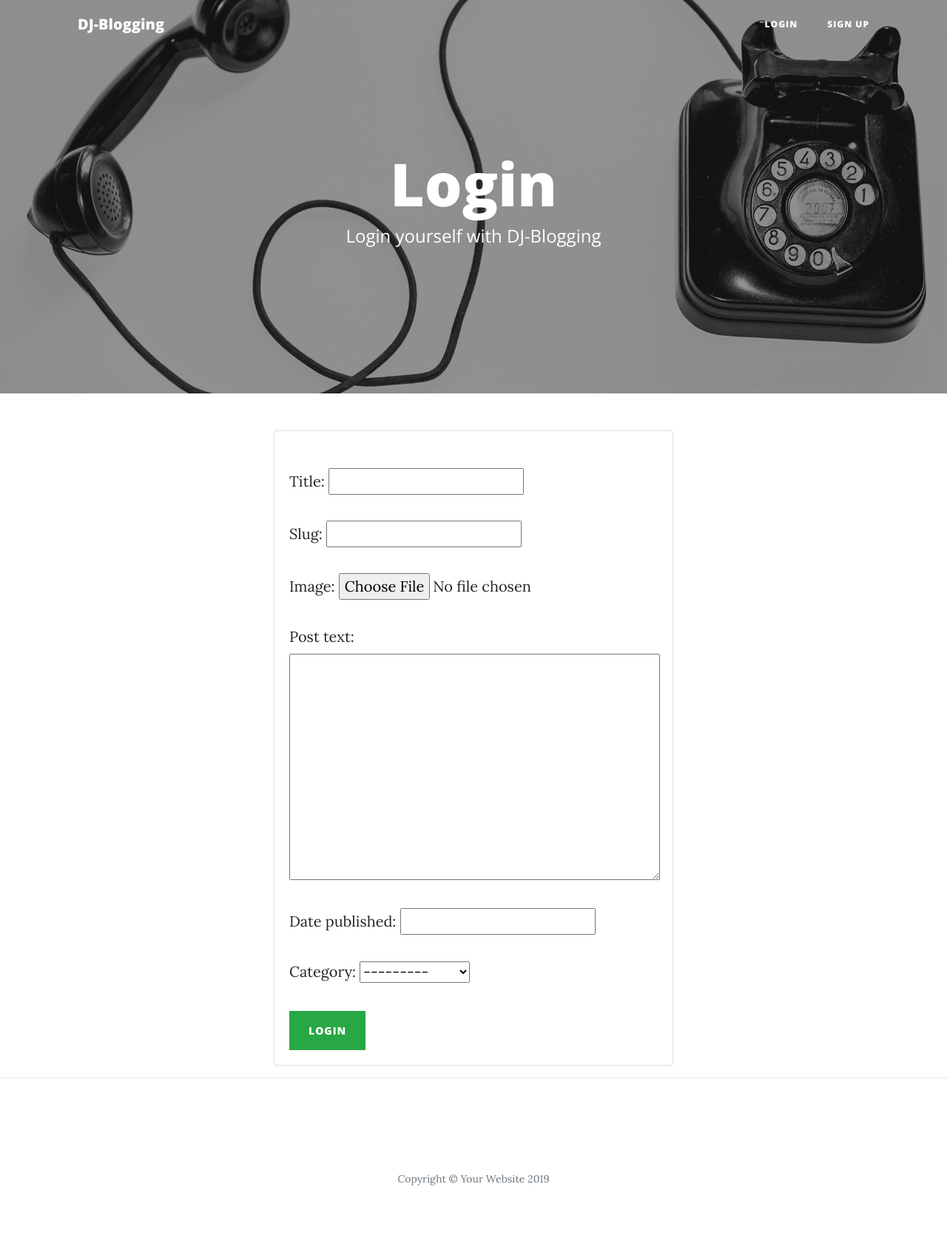
After one commit to ajayyadavexpo/django_blog, a Django app: page /add-post/ in a window 1280 px wide. The commit adds this page. Shown: the whole page at 74% size. Run offline with Django 3.2, Linux system fonts and the light colour scheme; data comes from the database, SQL or seed files in the repository; both versions use the stored data as it was after the commit; some libraries are stand-ins or nearby versions.

Commit message:
Adding post by the user

```diff
--- a/blogs/forms.py
+++ b/blogs/forms.py
@@ -1,6 +1,7 @@
 from django import forms
 from django.contrib.auth.forms import UserCreationForm,AuthenticationForm
 from django.contrib.auth.models import User
+from .models import Post
 
 
 class RegisterForm(UserCreationForm):
@@ -14,3 +15,9 @@ class LoginForm(AuthenticationForm):
     class Meta:
     	model = User
     	fields = ["email", "password"]
+
+
+class PostForm(forms.ModelForm):
+	class Meta:
+		model = Post
+		fields = ["title","slug","image","post_text","pub_date","category"]
--- a/blogs/models.py
+++ b/blogs/models.py
@@ -1,8 +1,10 @@
 from django.db import models
+from django.conf import settings
 from django.utils import timezone
 import datetime
 # Create your models here.
 
+User = settings.AUTH_USER_MODEL
 
 class Category(models.Model):
 	category_text = models.CharField(max_length=200)
@@ -26,8 +28,12 @@ class Post(models.Model):
 	post_text = models.TextField()
 	pub_date = models.DateTimeField('Date published')
 	category = models.ForeignKey(Category, on_delete=models.CASCADE)
+	user = models.ForeignKey(User,default=1,null=True,on_delete=models.SET_NULL)
+	ORDER_STATUS = ((0, 'draft'), (1, 'publish'))
+	status = models.SmallIntegerField(choices=ORDER_STATUS)
+
 	def __str__(self):
-		return self.post_text
+		return self.title
 	def was_published_recently(self):
 		return self.pub_date>=timezone.now() - datetime.timedelta(days=1)
 	def save(self, *args, **kwargs):
--- /dev/null
+++ b/blogs/templates/blogs/add-post.html
@@ -0,0 +1,38 @@
+{% extends './layouts.html' %}
+{% load static %}
+{% block header %}
+
+  <header class="masthead" style="background-image: url({% static 'blogs/theme/img/contact-bg.jpg' %})">
+    <div class="overlay"></div>
+    <div class="container">
+      <div class="row">
+        <div class="col-lg-8 col-md-10 mx-auto">
+          <div class="page-heading">
+            <h1>Login</h1>
+            <span class="subheading">Login yourself with DJ-Blogging</span>
+          </div>
+        </div>
+      </div>
+    </div>
+  </header>
+
+
+
+{% endblock %}
+
+{% block content %}
+
+<div class="row justify-content-center">
+	<div class="col-sm-6">
+		<div class="card p-20">
+			<form method="post" class="from-group" enctype="multipart/form-data">
+				{% csrf_token %}
+				{{form.as_p}}
+				<button type="submit" class="btn btn-success">Login</button>
+			</form>
+		</div>
+	</div>
+</div>
+
+
+{% endblock %}
--- a/blogs/templates/blogs/home.html
+++ b/blogs/templates/blogs/home.html
@@ -3,7 +3,7 @@
 {% load static %}
 {% block header %}
 
-  <header class="masthead" style="background-image: url({% static 'blogs/theme/img/contact-bg.jpg' %})">
+  <header class="masthead" style="background-image: url({% static 'blogs/theme/img/profile.jpg' %})">
     <div class="overlay"></div>
     <div class="container">
       <div class="row">
@@ -11,6 +11,8 @@
           <div class="page-heading">
             <h1>Welcome</h1>
             <span class="subheading">Hello, {{ request.user.username}}</span>
+            <br>
+            <a class="btn btn-primary" href="/add-post">New Post</a>
           </div>
         </div>
       </div>
--- a/blogs/templates/blogs/index.html
+++ b/blogs/templates/blogs/index.html
@@ -4,7 +4,7 @@
 {% block header %}
 
   <!-- Page Header -->
-  <header class="masthead" style="background-image: url({% static 'blogs/theme/img/home-bg.jpg' %})">
+  <header class="masthead" style="background-image: url({% static 'blogs/theme/img/banner.jpg' %})">
     <div class="overlay"></div>
     <div class="container">
       <div class="row">
--- a/blogs/urls.py
+++ b/blogs/urls.py
@@ -10,5 +10,6 @@ urlpatterns=[
     path('register/', views.Userregister, name='userregister'),
     path('login/', views.Userlogin, name='userlogin'),
     path('home/', views.home, name='home'),
+    path('add-post/', views.add_post, name='add_post'),
     path('logout/', views.logout_request, name='logout'),
 ]
--- a/blogs/views.py
+++ b/blogs/views.py
@@ -4,7 +4,7 @@ from .models import Post,Category
 from django.urls import reverse
 from django.views import generic
 from django.utils import timezone
-from .forms import RegisterForm,LoginForm
+from .forms import RegisterForm,LoginForm,PostForm
 from django.contrib.auth import logout, authenticate, login
 from django.contrib import messages
 
@@ -80,3 +80,16 @@ def logout_request(request):
 	logout(request)
 	messages.info(request, "Logged out successfully!")
 	return redirect("/")
+
+
+def add_post(request):
+	if request.method == 'POST':
+		form = PostForm(request.post or None, request.FILES or None)
+		if form.is_valid():
+			obj = form.save(commit = False)
+			obj.user = request.user;
+			obje.save()
+			form = PostForm()
+			messages.success(request,"Successfully created")
+
+	return render(request,'blogs/add-post.html',{ 'form':PostForm() })
--- a/task.txt
+++ b/task.txt
@@ -1 +1,4 @@
-Install theme
+
+
+form is created but design is required and much more
+adding post by the user is going on
```
Also changed, not shown: blogs/migrations/0001_initial.py (added), blogs/migrations/__init__.py (added), blogs/static/blogs/theme/img/banner.jpg (added), blogs/static/blogs/theme/img/profile.jpg (added), db.sqlite3, media/_20190725_204751.jpg (deleted), media/_20190725_204856.jpg (deleted), media/_20190725_205036.jpg (deleted), 5 other files.
